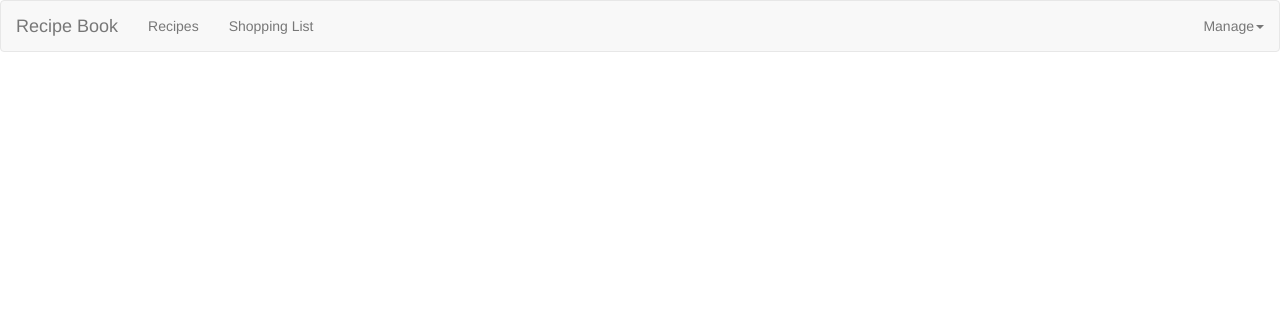
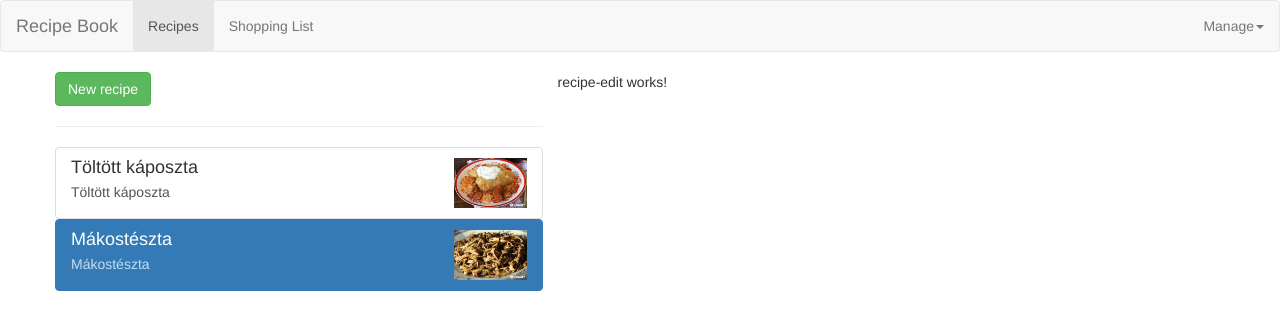
Before and after one commit to csabarato/ng-recipe-app, an Angular app: page /recipes/1/edit in a window 1280 px wide. Before the commit this address led to /. Shown: the top 330 px of the page. Built offline with nearby package versions, Linux system fonts and the light colour scheme.

Commit message:
Add Edit recipe component, and routing for Edit recipe and create new recipe.

```diff
--- a/src/app/app-routing.module.ts
+++ b/src/app/app-routing.module.ts
@@ -4,13 +4,16 @@ import {RecipesComponent} from './recipes/recipes.component';
 import {ShoppingListComponent} from './shopping-list/shopping-list.component';
 import {RecipeDetailComponent} from './recipes/recipe-detail/recipe-detail.component';
 import {RecipeStartComponent} from './recipes/recipe-start/recipe-start.component';
+import {RecipeEditComponent} from './recipes/recipe-edit/recipe-edit.component';
 
 
 const routes: Routes = [
   { path: '', redirectTo: '/recipes', pathMatch: 'full' },
   { path: 'recipes', component: RecipesComponent, children: [
       { path: '' , component: RecipeStartComponent},
-      { path: ':id', component: RecipeDetailComponent }
+      { path: 'new', component: RecipeEditComponent},
+      { path: ':id', component: RecipeDetailComponent},
+      { path: ':id/edit', component: RecipeEditComponent}
     ]},
   { path: 'shoppingList', component: ShoppingListComponent }
 ];
--- a/src/app/app.module.ts
+++ b/src/app/app.module.ts
@@ -14,6 +14,7 @@ import {FormsModule} from '@angular/forms';
 import { DropdownDirective } from './shared/dropdown.directive';
 import {ShoppingListService} from './shopping-list/shopping-list.service';
 import { RecipeStartComponent } from './recipes/recipe-start/recipe-start.component';
+import { RecipeEditComponent } from './recipes/recipe-edit/recipe-edit.component';
 
 @NgModule({
   declarations: [
@@ -26,7 +27,8 @@ import { RecipeStartComponent } from './recipes/recipe-start/recipe-start.compon
     ShoppingListComponent,
     ShoppingEditComponent,
     DropdownDirective,
-    RecipeStartComponent
+    RecipeStartComponent,
+    RecipeEditComponent
   ],
   imports: [
     BrowserModule,
--- a/src/app/recipes/recipe-detail/recipe-detail.component.html
+++ b/src/app/recipes/recipe-detail/recipe-detail.component.html
@@ -20,7 +20,7 @@
       </button>
       <ul class="dropdown-menu">
         <li><a (click) =  "onAddToShoppingList()"  style="cursor: pointer"> Add ingedients to Shopping list</a></li>
-        <li><a  style="cursor: pointer"> Edit recipe</a></li>
+        <li><a  style="cursor: pointer" (click)="onEditRecipe()"> Edit recipe</a></li>
         <li><a  style="cursor: pointer"> Delete recipe</a></li>
       </ul>
     </div>
--- a/src/app/recipes/recipe-detail/recipe-detail.component.ts
+++ b/src/app/recipes/recipe-detail/recipe-detail.component.ts
@@ -1,7 +1,7 @@
 import {Component, OnInit} from '@angular/core';
 import {Recipe} from '../recipe.model';
 import {RecipeService} from '../recipe.service';
-import {ActivatedRoute, Params} from '@angular/router';
+import {ActivatedRoute, Params, Router} from '@angular/router';
 
 @Component({
   selector: 'app-recipe-detail',
@@ -12,7 +12,7 @@ export class RecipeDetailComponent implements OnInit {
 
   recipe: Recipe;
 
-  constructor(private recipeService: RecipeService, private route: ActivatedRoute) { }
+  constructor(private recipeService: RecipeService, private router: Router, private route: ActivatedRoute) { }
 
   ngOnInit(): void {
     this.route.params.subscribe( (params: Params) => {
@@ -23,4 +23,8 @@ export class RecipeDetailComponent implements OnInit {
   onAddToShoppingList() {
     this.recipeService.addIngredientsToShoppingList(this.recipe.ingredients);
   }
+
+  onEditRecipe() {
+    this.router.navigate(['edit'], {relativeTo: this.route});
+  }
 }
--- /dev/null
+++ b/src/app/recipes/recipe-edit/recipe-edit.component.html
@@ -0,0 +1 @@
+<p>recipe-edit works!</p>
--- /dev/null
+++ b/src/app/recipes/recipe-edit/recipe-edit.component.ts
@@ -0,0 +1,23 @@
+import { Component, OnInit } from '@angular/core';
+import {ActivatedRoute, Params} from '@angular/router';
+
+@Component({
+  selector: 'app-recipe-edit',
+  templateUrl: './recipe-edit.component.html',
+  styleUrls: ['./recipe-edit.component.css']
+})
+export class RecipeEditComponent implements OnInit {
+
+  constructor(private route: ActivatedRoute) { }
+
+  id: number;
+  editMode = false;
+
+  ngOnInit(): void {
+    this.route.params.subscribe( (params: Params) => {
+      this.id = +params.id;
+      this.editMode = params.id != null;
+    });
+  }
+
+}
--- a/src/app/recipes/recipe-list/recipe-list.component.html
+++ b/src/app/recipes/recipe-list/recipe-list.component.html
@@ -1,7 +1,7 @@
 
 <div class="row">
   <div class="col-xs-12-">
-    <button class="btn btn-success"> New recipe</button>
+    <button class="btn btn-success" (click)="onNewRecipe()"> New recipe</button>
   <hr>
 
   </div>
--- a/src/app/recipes/recipe-list/recipe-list.component.ts
+++ b/src/app/recipes/recipe-list/recipe-list.component.ts
@@ -1,6 +1,7 @@
 import {Component, EventEmitter, OnInit, Output} from '@angular/core';
 import {Recipe} from '../recipe.model';
 import {RecipeService} from '../recipe.service';
+import {ActivatedRoute, Router} from '@angular/router';
 
 @Component({
   selector: 'app-recipe-list',
@@ -11,9 +12,13 @@ export class RecipeListComponent implements OnInit {
 
   recipes: Recipe[];
 
-  constructor(private recipeService: RecipeService) { }
+  constructor(private recipeService: RecipeService, private router: Router, private route: ActivatedRoute) {}
 
   ngOnInit(): void {
     this.recipes = this.recipeService.getRecipes();
   }
+
+  onNewRecipe() {
+    this.router.navigate(['new'], {relativeTo: this.route});
+  }
 }
```
Also changed, not shown: src/app/recipes/recipe-edit/recipe-edit.component.css (added).
